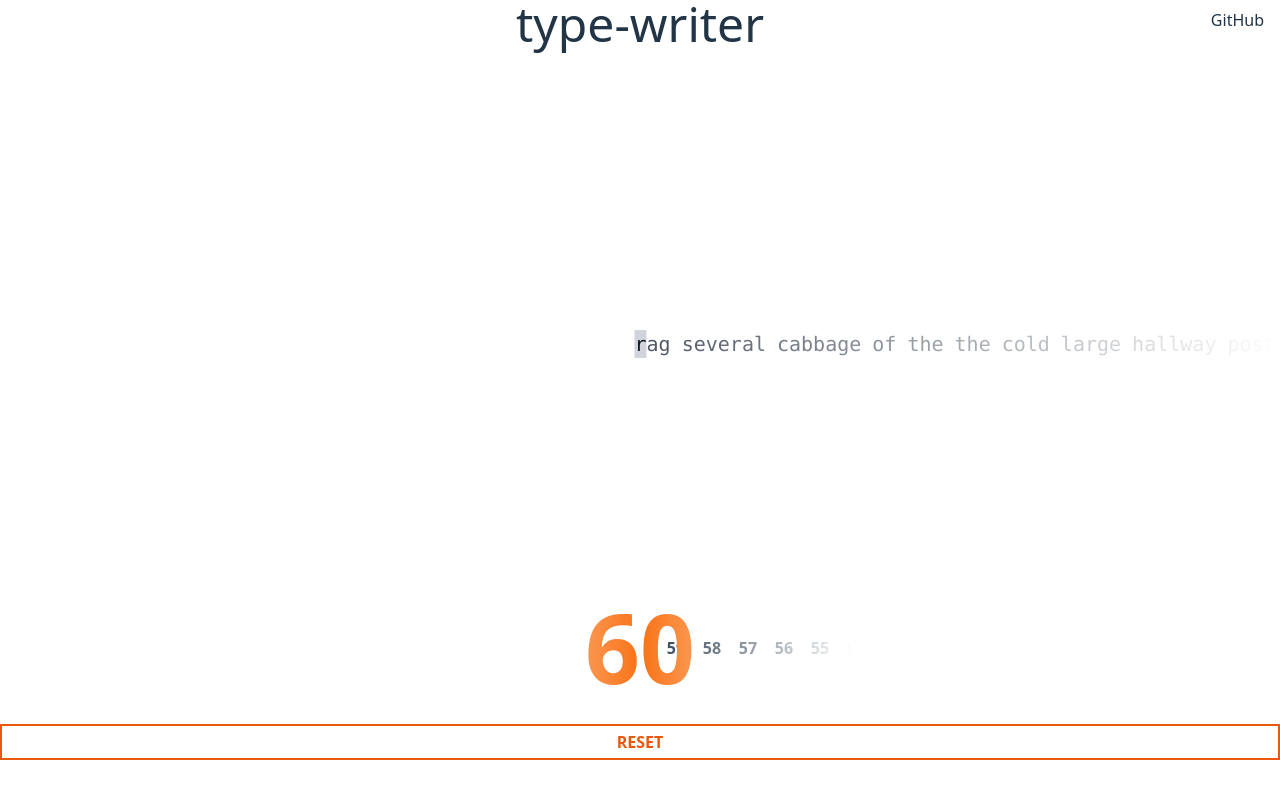
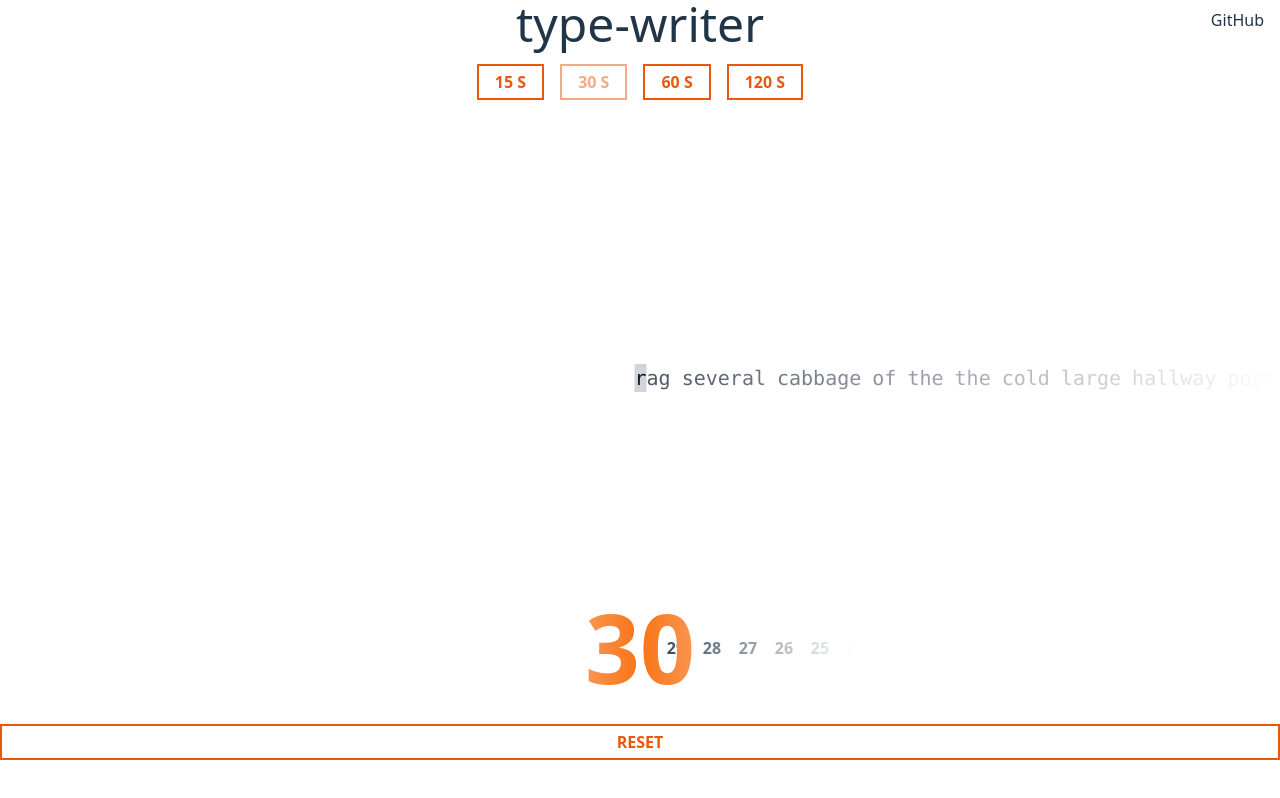
Before and after one commit to Oshimani/type-writer, a Svelte app: page / in a window 1280 px wide. Built offline with nearby package versions, Linux system fonts and the light colour scheme.

Commit message:
added buttons for duration

```diff
--- a/src/App.svelte
+++ b/src/App.svelte
@@ -2,35 +2,50 @@
 	import { challenges } from "./assets/challenges"
 	import Game from "./lib/Game.svelte"
 	import GitHub from "./lib/GitHub.svelte"
+	import PrimaryButton from "./lib/PrimaryButton.svelte"
 	import Score from "./lib/Score.svelte"
 	import type { Results } from "./models/results"
 
 	let challenge = challenges[Math.floor(Math.random() * challenges.length)]
+	let time = 30
 
 	let component
 	let props
 
 	function showGame() {
-		;(component = Game),
-			(props = {
-				challengeString: challenge.challengeString,
-				gameOver: showScore,
-				time: 60
-			})
+		component = Game
+		props = {
+			challengeString: challenge.challengeString,
+			gameOver: showScore,
+			time
+		}
 	}
 	function showScore(results: Results) {
-		;(component = Score),
-			(props = {
-				startNewGame: showGame,
-				results
-			})
+		component = Score
+		props = {
+			startNewGame: showGame,
+			results
+		}
+	}
+
+	function updateTime(newTime: number) {
+		time = newTime
+		props.time = time
+		props = props
 	}
 
 	showGame()
 </script>
 
-<main class="container mx-auto h-screen flex flex-col items-center">
+<main class="container mx-auto h-screen flex flex-col items-center gap-4">
 	<h1 class="text-5xl">type-writer</h1>
+
+	<div class="flex flex-row gap-4">
+		<PrimaryButton disabled={time === 15} onClick={() => updateTime(15)}>15 s</PrimaryButton>
+		<PrimaryButton disabled={time === 30} onClick={() => updateTime(30)}>30 s</PrimaryButton>
+		<PrimaryButton disabled={time === 60} onClick={() => updateTime(60)}>60 s</PrimaryButton>
+		<PrimaryButton disabled={time === 120} onClick={() => updateTime(120)}>120 s</PrimaryButton>
+	</div>
 
 	<!-- OUTLET -->
 	<svelte:component this={component} {...props} />
--- a/src/lib/Game.svelte
+++ b/src/lib/Game.svelte
@@ -7,7 +7,7 @@
 	import Timer from "./Timer.svelte"
 
 	export let challengeString: string = "Hello World!"
-	export let time: number = 60
+	export let time: number = 30
 	export let gameOver: (results: Results) => void
 
 	let template = initializeChallengeString(challengeString)
@@ -88,7 +88,6 @@
 	}
 
 	function handleTimeUp() {
-		console.log("Time up!")
 		gameOver({
 			challengeInfo: {
 				avgWordLength,
@@ -148,7 +147,7 @@
 	<Timer running={gameRunning} {time} onTimeUp={handleTimeUp} />
 
 	<!-- BUTTONS -->
-	<PrimaryButton onClick={handleClickReset} label="Reset" />
+	<PrimaryButton onClick={handleClickReset}>Reset</PrimaryButton>
 </div>
 
 <style>
--- a/src/lib/PrimaryButton.svelte
+++ b/src/lib/PrimaryButton.svelte
@@ -1,16 +1,17 @@
 <script lang="ts">
 	import { twMerge } from "tailwind-merge"
 
-	export let label: string
-	export let onClick: () => void
+	export let onClick: () => void = undefined
+  export let disabled: boolean = false
 </script>
 
-<button
+<button {disabled}
 	class={twMerge(
 		"border-solid border-2 px-4 py-1 uppercase font-bold transition-colors duration-150 ease-in-out",
 		"border-orange-600 text-orange-600 hover:text-white hover:bg-orange-600",
-		"dark:border-orange-500 dark:text-orange-500 dark:hover:text-zinc-900 dark:hover:bg-orange-500"
+		"dark:border-orange-500 dark:text-orange-500 dark:hover:text-zinc-900 dark:hover:bg-orange-500",
+    disabled && "opacity-50 cursor-not-allowed",
 	)}
 	type="button"
-	on:click={onClick}>{label}</button
+	on:click={onClick}><slot/></button
 >
--- a/src/lib/Score.svelte
+++ b/src/lib/Score.svelte
@@ -33,5 +33,5 @@
 	<p>
 		Number of incorrect inputs: <span class="text-red-500 font-bold">{results.numberOfErrors}</span>
 	</p>
-	<PrimaryButton onClick={startNewGame} label="Play Again" />
+	<PrimaryButton onClick={startNewGame}>Play Again</PrimaryButton>
 </div>
--- a/src/lib/Timer.svelte
+++ b/src/lib/Timer.svelte
@@ -1,7 +1,7 @@
 <script lang="ts">
 	import { twMerge } from "tailwind-merge"
 
-	export let time: number = 60
+	export let time: number
 	export let running: boolean = false
 	export let onTimeUp: () => void
 
```
